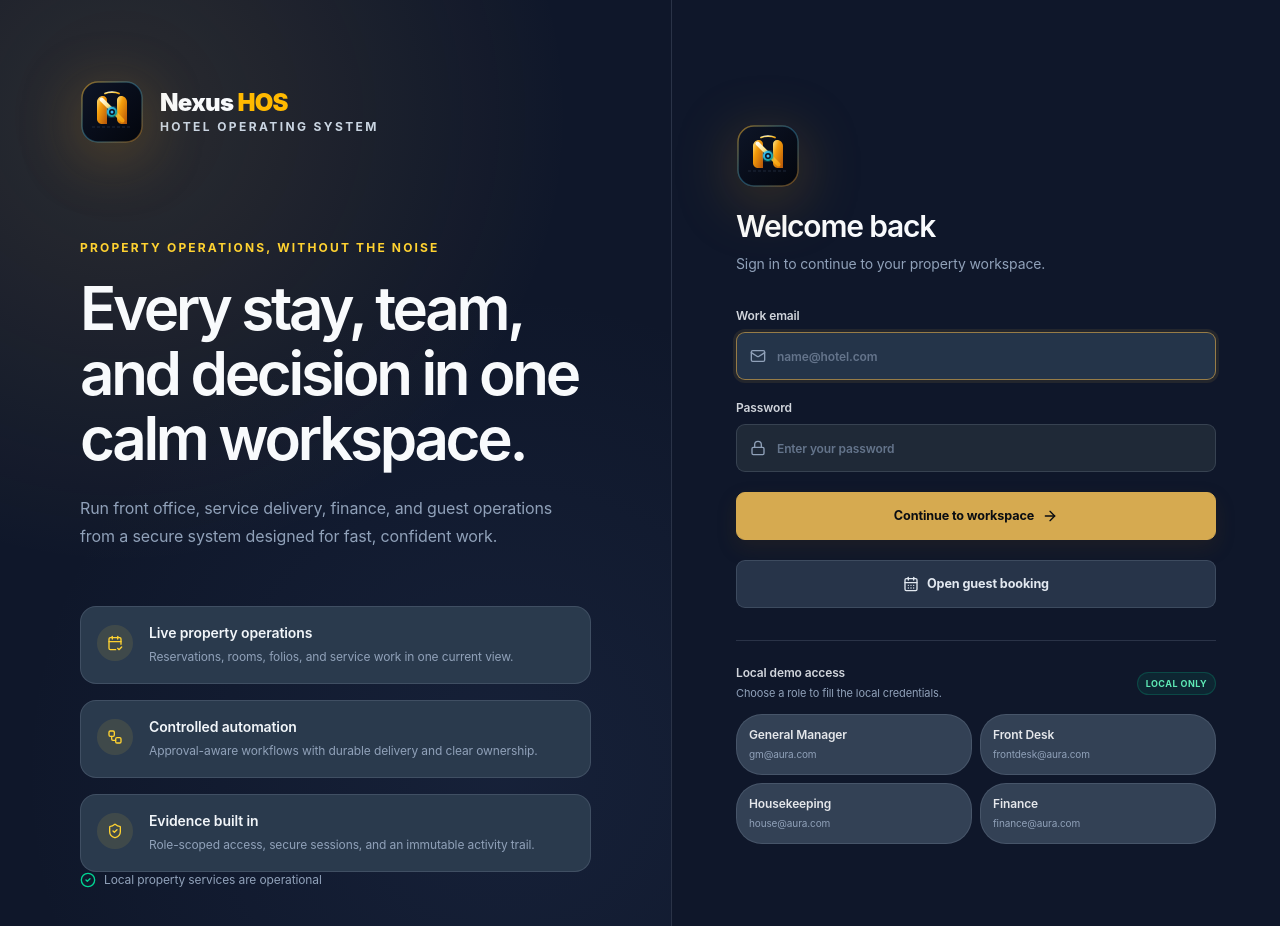
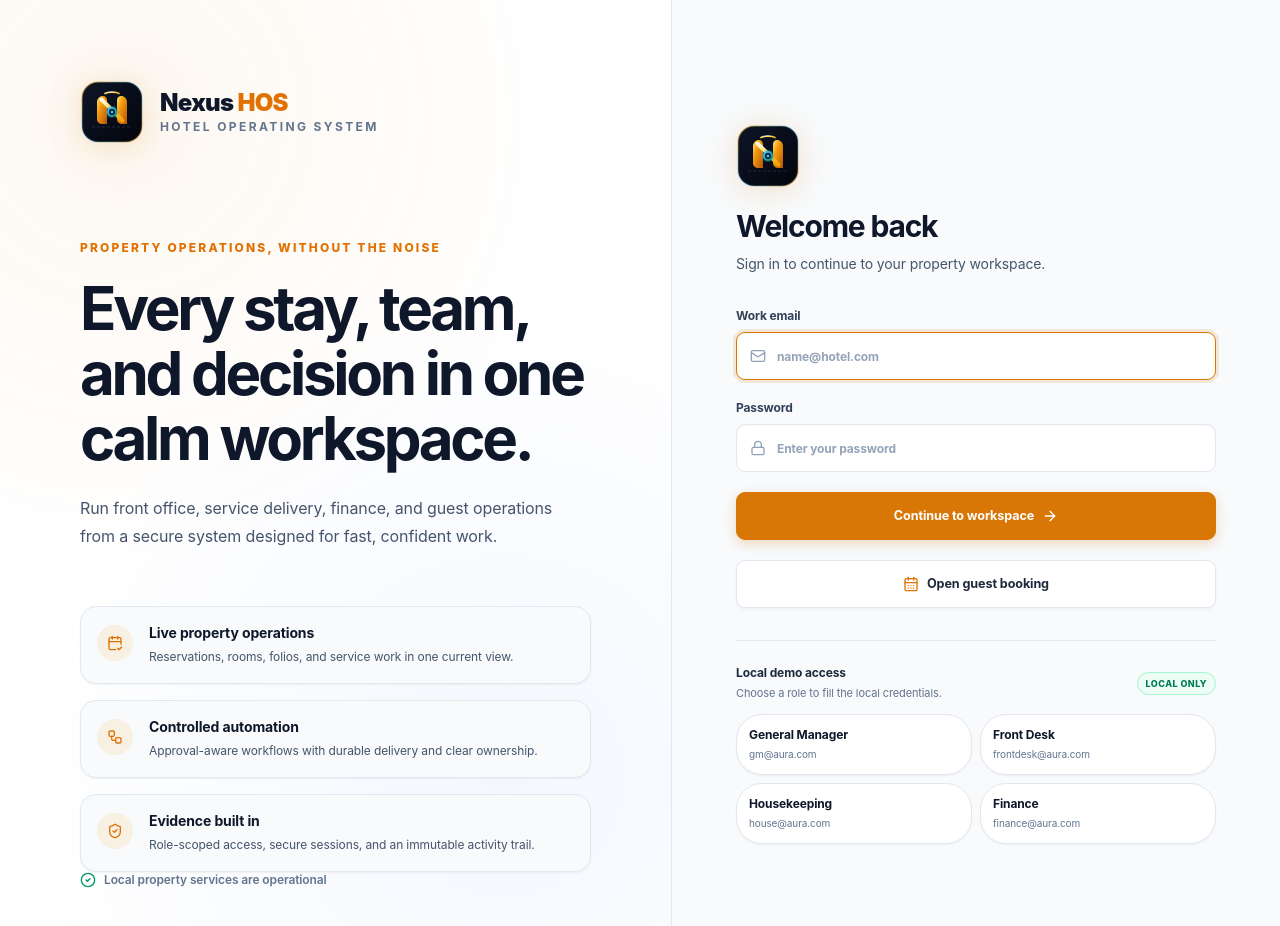
Before and after one commit to tanzeelsam-code/HMS, a React (Vite) app: page / in a window 1280 px wide. Shown: the top 926 px of the page. Built offline with nearby package versions, Linux system fonts and the light colour scheme; no server answers.

Commit message:
Transform UI to executive light presentation mode

```diff
--- a/package.json
+++ b/package.json
@@ -18,6 +18,7 @@
     "bootstrap:admin": "node scripts/bootstrap-admin.mjs"
   },
   "dependencies": {
+    "@supabase/supabase-js": "^2.110.8",
     "express": "^5.2.1",
     "lucide-react": "^0.469.0",
     "openai": "^6.48.0",
@@ -27,6 +28,7 @@
     "stripe": "^22.3.2"
   },
   "devDependencies": {
+    "@cloudflare/vite-plugin": "^1.47.0",
     "@tailwindcss/vite": "^4.0.0",
     "@types/react": "^18.3.18",
     "@types/react-dom": "^18.3.5",
--- a/src/components/LoginScreen.tsx
+++ b/src/components/LoginScreen.tsx
@@ -65,78 +65,78 @@ export const LoginScreen: React.FC<LoginScreenProps> = ({ onLogin, onBookStay })
   };
 
   return (
-    <main className="min-h-screen bg-[#0f172a] text-slate-100 lg:grid lg:grid-cols-[minmax(0,1.05fr)_minmax(520px,0.95fr)]">
-      <section className="relative hidden min-h-screen overflow-hidden border-r border-[var(--border-color)] lg:flex lg:flex-col lg:justify-between lg:p-14 xl:p-20">
-        <div className="absolute inset-0 bg-[radial-gradient(circle_at_18%_12%,rgba(214,170,80,0.14),transparent_28rem),radial-gradient(circle_at_75%_80%,rgba(74,104,163,0.12),transparent_30rem)]" />
-          <div className="relative">
+    <main className="min-h-screen bg-slate-50 text-slate-900 lg:grid lg:grid-cols-[minmax(0,1.05fr)_minmax(520px,0.95fr)]">
+      <section className="relative hidden min-h-screen overflow-hidden border-r border-slate-200 bg-white lg:flex lg:flex-col lg:justify-between lg:p-14 xl:p-20">
+        <div className="absolute inset-0 bg-[radial-gradient(circle_at_18%_12%,rgba(217,119,6,0.06),transparent_28rem),radial-gradient(circle_at_75%_80%,rgba(37,99,235,0.05),transparent_30rem)]" />
+        <div className="relative">
           <div className="flex items-center gap-4">
-            <BrandMark className="h-16 w-16 drop-shadow-[0_12px_30px_rgba(245,158,11,0.25)]" />
+            <BrandMark className="h-16 w-16 drop-shadow-[0_4px_16px_rgba(217,119,6,0.2)]" />
             <div>
-              <div className="text-2xl font-black tracking-[-0.03em] text-slate-50 leading-none">
-                Nexus <span className="text-amber-400">HOS</span>
+              <div className="text-2xl font-black tracking-[-0.03em] text-slate-900 leading-none">
+                Nexus <span className="text-amber-600">HOS</span>
               </div>
-              <div className="mt-1.5 text-xs font-bold uppercase tracking-[0.2em] text-slate-300 leading-none">Hotel operating system</div>
+              <div className="mt-1.5 text-xs font-bold uppercase tracking-[0.2em] text-slate-500 leading-none">Hotel operating system</div>
             </div>
           </div>
 
           <div className="mt-24 max-w-2xl">
-            <p className="text-xs font-bold uppercase tracking-[0.18em] text-amber-300">Property operations, without the noise</p>
-            <h1 className="mt-5 text-5xl font-semibold leading-[1.08] tracking-[-0.055em] text-slate-50 xl:text-6xl">
+            <p className="text-xs font-extrabold uppercase tracking-[0.18em] text-amber-600">Property operations, without the noise</p>
+            <h1 className="mt-5 text-5xl font-bold leading-[1.08] tracking-[-0.055em] text-slate-900 xl:text-6xl">
               Every stay, team, and decision in one calm workspace.
             </h1>
-            <p className="mt-6 max-w-xl text-base leading-7 text-slate-400">
+            <p className="mt-6 max-w-xl text-base leading-7 text-slate-600">
               Run front office, service delivery, finance, and guest operations from a secure system designed for fast, confident work.
             </p>
           </div>
 
           <div className="mt-14 grid max-w-2xl gap-4">
             {platformHighlights.map(({ icon: Icon, title, description }) => (
-              <div key={title} className="flex items-start gap-4 rounded-2xl border border-[var(--border-color)] bg-[var(--bg-card)] p-4">
-                <div className="mt-0.5 flex h-9 w-9 shrink-0 items-center justify-center rounded-xl bg-amber-300/10 text-amber-300">
+              <div key={title} className="flex items-start gap-4 rounded-2xl border border-slate-200 bg-slate-50 p-4 shadow-xs">
+                <div className="mt-0.5 flex h-9 w-9 shrink-0 items-center justify-center rounded-xl bg-amber-500/10 text-amber-600">
                   <Icon className="h-4 w-4" />
                 </div>
                 <div>
-                  <div className="text-sm font-semibold text-slate-100">{title}</div>
-                  <p className="mt-1 text-xs leading-5 text-slate-400">{description}</p>
+                  <div className="text-sm font-bold text-slate-900">{title}</div>
+                  <p className="mt-1 text-xs leading-5 text-slate-600">{description}</p>
                 </div>
               </div>
             ))}
           </div>
         </div>
 
-        <div className="relative flex items-center gap-2 text-xs text-slate-400">
-          <CheckCircle2 className="h-4 w-4 text-emerald-400" />
+        <div className="relative flex items-center gap-2 text-xs font-semibold text-slate-500">
+          <CheckCircle2 className="h-4 w-4 text-emerald-600" />
           Local property services are operational
         </div>
       </section>
 
-      <section className="flex min-h-screen items-center justify-center px-5 py-10 sm:px-8 lg:px-12">
+      <section className="flex min-h-screen items-center justify-center bg-slate-50 px-5 py-10 sm:px-8 lg:px-12">
         <div className="w-full max-w-[480px]">
           <div className="mb-9 flex items-center gap-3.5 lg:hidden">
             <BrandMark className="h-14 w-14" />
             <div>
-              <div className="text-xl font-black text-slate-50 leading-none">
-                Nexus <span className="text-amber-400">HOS</span>
+              <div className="text-xl font-black text-slate-900 leading-none">
+                Nexus <span className="text-amber-600">HOS</span>
               </div>
-              <div className="mt-1 text-xs font-bold uppercase tracking-[0.18em] text-slate-300 leading-none">Hotel operating system</div>
+              <div className="mt-1 text-xs font-bold uppercase tracking-[0.18em] text-slate-500 leading-none">Hotel operating system</div>
             </div>
           </div>
 
           <div className="mb-8">
-            <BrandMark className="mb-5 h-16 w-16 drop-shadow-[0_12px_30px_rgba(245,158,11,0.25)]" />
-            <h2 className="text-3xl font-semibold tracking-[-0.04em] text-slate-50">Welcome back</h2>
-            <p className="mt-2 text-sm leading-6 text-slate-400">Sign in to continue to your property workspace.</p>
+            <BrandMark className="mb-5 h-16 w-16 drop-shadow-[0_4px_16px_rgba(217,119,6,0.2)]" />
+            <h2 className="text-3xl font-bold tracking-[-0.04em] text-slate-900">Welcome back</h2>
+            <p className="mt-2 text-sm leading-6 text-slate-600">Sign in to continue to your property workspace.</p>
           </div>
 
           <form onSubmit={handleSubmit} className="space-y-5" aria-label="Staff sign in">
             {error && (
-              <div role="alert" className="flex items-start gap-3 rounded-xl border border-rose-400/25 bg-rose-400/[0.08] px-4 py-3 text-sm text-rose-200">
-                <AlertTriangle className="mt-0.5 h-4 w-4 shrink-0" />
+              <div role="alert" className="flex items-start gap-3 rounded-xl border border-rose-200 bg-rose-50 px-4 py-3 text-sm text-rose-800 font-semibold">
+                <AlertTriangle className="mt-0.5 h-4 w-4 shrink-0 text-rose-600" />
                 <span>{error}</span>
               </div>
             )}
 
-            <label htmlFor="login-email" className="block text-xs font-semibold text-gray-300">
+            <label htmlFor="login-email" className="block text-xs font-bold text-slate-700">
               Work email
               <span className="relative mt-2 block">
                 <Mail className="absolute left-3.5 top-1/2 h-4 w-4 -translate-y-1/2 text-slate-400" />
@@ -154,7 +154,7 @@ export const LoginScreen: React.FC<LoginScreenProps> = ({ onLogin, onBookStay })
               </span>
             </label>
 
-            <label htmlFor="login-password" className="block text-xs font-semibold text-gray-300">
+            <label htmlFor="login-password" className="block text-xs font-bold text-slate-700">
               Password
               <span className="relative mt-2 block">
                 <Lock className="absolute left-3.5 top-1/2 h-4 w-4 -translate-y-1/2 text-slate-400" />
@@ -178,20 +178,20 @@ export const LoginScreen: React.FC<LoginScreenProps> = ({ onLogin, onBookStay })
 
             {onBookStay && (
               <button type="button" onClick={onBookStay} className="btn-secondary h-12 w-full text-sm">
-                <CalendarDays className="h-4 w-4" />
+                <CalendarDays className="h-4 w-4 text-amber-600" />
                 Open guest booking
               </button>
             )}
           </form>
 
           {showDemoAccounts && (
-            <section className="mt-8 border-t border-[var(--border-color)] pt-6" aria-labelledby="demo-accounts-title">
+            <section className="mt-8 border-t border-slate-200 pt-6" aria-labelledby="demo-accounts-title">
               <div className="mb-3 flex items-center justify-between gap-3">
                 <div>
-                  <h3 id="demo-accounts-title" className="text-xs font-semibold text-gray-300">Local demo access</h3>
-                  <p className="mt-1 text-[11px] text-slate-400">Choose a role to fill the local credentials.</p>
+                  <h3 id="demo-accounts-title" className="text-xs font-bold text-slate-800">Local demo access</h3>
+                  <p className="mt-1 text-[11px] text-slate-500">Choose a role to fill the local credentials.</p>
                 </div>
-                <span className="rounded-full border border-emerald-400/20 bg-emerald-400/[0.08] px-2 py-1 text-[9px] font-bold uppercase tracking-wider text-emerald-300">Local only</span>
+                <span className="rounded-full border border-emerald-200 bg-emerald-50 px-2 py-1 text-[9px] font-extrabold uppercase tracking-wider text-emerald-700">Local only</span>
               </div>
               <div className="grid grid-cols-2 gap-2">
                 {SEED_CREDENTIALS.map((credential) => (
@@ -203,10 +203,10 @@ export const LoginScreen: React.FC<LoginScreenProps> = ({ onLogin, onBookStay })
                       setPassword(credential.password);
                       setError('');
                     }}
-                    className="rounded-xl border border-[var(--border-color)] bg-[var(--bg-surface)] px-3 py-3 text-left transition-colors hover:border-amber-300/30 hover:bg-[var(--bg-surface-elevated)]"
+                    className="rounded-xl border border-slate-200 bg-white p-3 text-left transition-colors hover:border-amber-300 hover:bg-slate-50 shadow-xs"
                   >
-                    <span className="block text-xs font-semibold text-gray-200">{credential.role}</span>
-                    <span className="mt-1 block truncate text-[10px] text-slate-400">{credential.email}</span>
+                    <span className="block text-xs font-bold text-slate-900">{credential.role}</span>
+                    <span className="mt-1 block truncate text-[10px] text-slate-500">{credential.email}</span>
                   </button>
                 ))}
               </div>
--- a/src/index.css
+++ b/src/index.css
@@ -1,33 +1,33 @@
 @import "tailwindcss";
 
 :root {
-  color-scheme: dark;
-  --bg-primary: #0f172a;
-  --bg-secondary: #1e293b;
-  --bg-surface: #334155;
-  --bg-surface-elevated: #3b4b5f;
-  --bg-card: #2a3a4d;
-  --bg-card-hover: #314357;
+  color-scheme: light;
+  --bg-primary: #f8fafc;
+  --bg-secondary: #f1f5f9;
+  --bg-surface: #ffffff;
+  --bg-surface-elevated: #ffffff;
+  --bg-card: #ffffff;
+  --bg-card-hover: #f8fafc;
 
-  --accent-gold: #d4a348;
-  --accent-gold-hover: #e0b76a;
-  --accent-gold-soft: rgba(212, 163, 72, 0.14);
-  --accent-blue: #5b8def;
-  --accent-emerald: #38b98a;
-  --accent-purple: #9b7ae8;
-  --accent-rose: #e66b83;
-  --accent-cyan: #4bb4c7;
+  --accent-gold: #d97706;
+  --accent-gold-hover: #b45309;
+  --accent-gold-soft: rgba(217, 119, 6, 0.08);
+  --accent-blue: #2563eb;
+  --accent-emerald: #059669;
+  --accent-purple: #7c3aed;
+  --accent-rose: #e11d48;
+  --accent-cyan: #0891b2;
 
-  --text-main: #f8fafc;
-  --text-muted: #94a3b8;
+  --text-main: #0f172a;
+  --text-muted: #475569;
   --text-dim: #64748b;
 
-  --border-color: rgba(148, 163, 184, 0.2);
-  --border-strong: rgba(148, 163, 184, 0.35);
-  --border-highlight: rgba(212, 163, 72, 0.42);
+  --border-color: #e2e8f0;
+  --border-strong: #cbd5e1;
+  --border-highlight: rgba(217, 119, 6, 0.4);
 
-  --shadow-subtle: 0 12px 32px rgba(2, 6, 23, 0.18);
-  --shadow-elevated: 0 20px 48px rgba(2, 6, 23, 0.26);
+  --shadow-subtle: 0 4px 20px -2px rgba(15, 23, 42, 0.05), 0 2px 6px -1px rgba(15, 23, 42, 0.03);
+  --shadow-elevated: 0 20px 40px -15px rgba(15, 23, 42, 0.08), 0 8px 16px -6px rgba(15, 23, 42, 0.04);
 
   --radius-sm: 9px;
   --radius-md: 14px;
@@ -61,8 +61,8 @@ body {
   line-height: 1.5;
   letter-spacing: -0.008em;
   background:
-    radial-gradient(circle at 80% -20%, rgba(88, 113, 168, 0.18), transparent 34rem),
-    radial-gradient(circle at 5% 0%, rgba(212, 163, 72, 0.1), transparent 28rem),
+    radial-gradient(circle at 80% -20%, rgba(217, 119, 6, 0.06), transparent 38rem),
+    radial-gradient(circle at 5% 0%, rgba(37, 99, 235, 0.05), transparent 32rem),
     var(--bg-primary);
 }
 
@@ -79,8 +79,8 @@ select {
 }
 
 ::selection {
-  color: #0a0d12;
-  background: #e5bb68;
+  color: #0f172a;
+  background: #fde68a;
 }
 
 :focus-visible {
@@ -109,7 +109,7 @@ select {
   min-height: calc(100vh - 76px);
   padding: 28px clamp(20px, 2.4vw, 40px) 48px;
   overflow: auto;
-  background: linear-gradient(180deg, rgba(30, 41, 59, 0.5), rgba(15, 23, 42, 0) 18rem);
+  background: linear-gradient(180deg, rgba(241, 245, 249, 0.6), rgba(248, 250, 252, 0) 18rem);
 }
 
 .workspace-view {
@@ -167,15 +167,15 @@ select {
 }
 
 .surface-panel-quiet {
-  border: 1px solid rgba(148, 163, 184, 0.13);
+  border: 1px solid var(--border-color);
   border-radius: var(--radius-md);
-  background: rgba(30, 41, 59, 0.72);
+  background: #f8fafc;
 }
 
 .glass-panel-gold {
   border: 1px solid var(--border-highlight);
   border-radius: var(--radius-lg);
-  background: linear-gradient(145deg, rgba(214, 170, 80, 0.1), rgba(16, 24, 39, 0.98) 56%);
+  background: linear-gradient(145deg, rgba(254, 243, 199, 0.6), rgba(255, 255, 255, 0.98) 56%);
   box-shadow: var(--shadow-subtle);
 }
 
@@ -189,7 +189,7 @@ select {
 .glass-card:hover {
   border-color: var(--border-strong);
   background: var(--bg-card-hover);
-  box-shadow: 0 12px 28px rgba(0, 0, 0, 0.16);
+  box-shadow: 0 8px 24px -4px rgba(15, 23, 42, 0.08);
 }
 
 .metric-card {
@@ -197,7 +197,8 @@ select {
   padding: 20px;
   border: 1px solid var(--border-color);
   border-radius: var(--radius-md);
-  background: linear-gradient(150deg, rgba(51, 65, 85, 0.96), rgba(42, 58, 77, 0.96));
+  background: #ffffff;
+  box-shadow: var(--shadow-subtle);
 }
 
 .metric-label {
@@ -238,15 +239,17 @@ select {
   text-align: left;
   border: 1px solid var(--border-color);
   border-radius: var(--radius-md);
-  background: linear-gradient(150deg, rgba(51, 65, 85, 0.96), rgba(42, 58, 77, 0.96));
+  background: #ffffff;
+  box-shadow: var(--shadow-subtle);
   cursor: pointer;
-  transition: transform 160ms ease, border-color 160ms ease, background-color 160ms ease;
+  transition: transform 160ms ease, border-color 160ms ease, background-color 160ms ease, box-shadow 160ms ease;
 }
 
 .overview-metric:hover:not(:disabled) {
   z-index: 1;
   border-color: var(--border-strong);
-  background: linear-gradient(150deg, rgba(59, 75, 95, 0.98), rgba(49, 67, 87, 0.98));
+  background: #ffffff;
+  box-shadow: var(--shadow-elevated);
   transform: translateY(-2px);
 }
 
@@ -285,12 +288,12 @@ select {
   width: 15px;
   height: 15px;
   margin-top: 2px;
-  color: #59667b;
+  color: #94a3b8;
   transition: color 160ms ease, transform 160ms ease;
 }
 
 .overview-metric:hover .overview-metric-arrow {
-  color: #e6bd68;
+  color: var(--accent-gold);
   transform: translateX(2px);
 }
 
@@ -309,7 +312,7 @@ select {
 }
 
 .overview-action-row:hover {
-  background: rgba(255, 255, 255, 0.035);
+  background: rgba(15, 23, 42, 0.03);
 }
 
 .overview-action-icon {
@@ -323,11 +326,12 @@ select {
   align-items: center;
   gap: 10px;
   padding: 11px 14px;
-  color: #d8dee9;
+  color: #334155;
   text-align: left;
   border: 1px solid var(--border-color);
   border-radius: var(--radius-sm);
-  background: rgba(255, 255, 255, 0.03);
+  background: #ffffff;
+  box-shadow: 0 2px 4px rgba(15, 23, 42, 0.03);
   cursor: pointer;
   font-size: 0.78rem;
   font-weight: 650;
@@ -335,9 +339,9 @@ select {
 }
 
 .overview-quick-action:hover {
-  color: #fff;
+  color: #0f172a;
   border-color: var(--border-strong);
-  background: rgba(255, 255, 255, 0.055);
+  background: #f8fafc;
 }
 
 .section-heading {
@@ -354,13 +358,13 @@ select {
 }
 
 .text-gold-gradient {
-  color: #e6bd68;
+  color: #b45309;
   background: none;
   -webkit-text-fill-color: currentColor;
 }
 
 .text-blue-gradient {
-  color: #8fb4ff;
+  color: #1d4ed8;
   background: none;
   -webkit-text-fill-color: currentColor;
 }
@@ -383,33 +387,33 @@ select {
 }
 
 .badge-occupied {
-  color: #75d7b5;
-  border-color: rgba(56, 185, 138, 0.28);
-  background: rgba(56, 185, 138, 0.1);
+  color: #047857;
+  border-color: #a7f3d0;
+  background: #ecfdf5;
 }
 
 .badge-vacant {
-  color: #8fb4ff;
-  border-color: rgba(91, 141, 239, 0.28);
-  background: rgba(91, 141, 239, 0.1);
+  color: #1d4ed8;
+  border-color: #bfdbfe;
+  background: #eff6ff;
 }
 
 .badge-reserved {
-  color: #e6bd68;
-  border-color: rgba(214, 170, 80, 0.3);
-  background: rgba(214, 170, 80, 0.1);
+  color: #b45309;
+  border-color: #fde68a;
+  background: #fffbeb;
 }
 
 .badge-dirty {
-  color: #f099aa;
-  border-color: rgba(230, 107, 131, 0.28);
-  background: rgba(230, 107, 131, 0.1);
+  color: #be123c;
+  border-color: #fecdd3;
+  background: #fff1f2;
 }
 
 .badge-maintenance {
-  color: #b9a3f3;
-  border-color: rgba(155, 122, 232, 0.28);
-  background: rgba(155, 122, 232, 0.1);
+  color: #6d28d9;
+  border-color: #ddd6fe;
+  background: #f5f3ff;
 }
 
 /* Controls */
@@ -431,34 +435,35 @@ select {
 }
 
 .btn-primary {
-  color: #0a0d12;
-  border: 1px solid #d6aa50;
-  background: #d6aa50;
-  box-shadow: 0 8px 20px rgba(88, 62, 18, 0.2);
+  color: #ffffff;
+  border: 1px solid #d97706;
+  background: #d97706;
+  box-shadow: 0 4px 12px rgba(217, 119, 6, 0.25);
 }
 
 .btn-primary:hover:not(:disabled) {
-  border-color: var(--accent-gold-hover);
-  background: var(--accent-gold-hover);
-  box-shadow: 0 10px 24px rgba(88, 62, 18, 0.28);
+  border-color: #b45309;
+  background: #b45309;
+  box-shadow: 0 6px 16px rgba(217, 119, 6, 0.35);
 }
 
 .btn-secondary {
-  color: #e2e8f0;
+  color: #1e293b;
   border: 1px solid var(--border-color);
-  background: #273449;
+  background: #ffffff;
+  box-shadow: 0 2px 4px rgba(15, 23, 42, 0.04);
 }
 
 .btn-secondary:hover:not(:disabled) {
-  color: #fff;
+  color: #0f172a;
   border-color: var(--border-strong);
-  background: #2c3d52;
+  background: #f8fafc;
 }
 
 .btn-danger {
-  color: #f5a7b5;
-  border: 1px solid rgba(230, 107, 131, 0.25);
-  background: rgba(230, 107, 131, 0.08);
+  color: #be123c;
+  border: 1px solid #fecdd3;
+  background: #fff1f2;
 }
 
 .btn-primary:disabled,
@@ -476,12 +481,13 @@ select {
   border: 1px solid var(--border-color);
   border-radius: var(--radius-sm);
   outline: none;
-  background: #1f2937;
+  background: #ffffff;
+  box-shadow: inset 0 1px 2px rgba(15, 23, 42, 0.04);
   transition: border-color 160ms ease, box-shadow 160ms ease, background-color 160ms ease;
 }
 
 .field-control::placeholder {
-  color: #64748b;
+  color: #94a3b8;
 }
 
 .field-control:hover {
@@ -489,9 +495,9 @@ select {
 }
 
 .field-control:focus {
-  border-color: rgba(212, 163, 72, 0.65);
-  box-shadow: 0 0 0 3px rgba(212, 163, 72, 0.1);
-  background: #243449;
+  border-color: #d97706;
+  box-shadow: 0 0 0 3px rgba(217, 119, 6, 0.15);
+  background: #ffffff;
 }
 
 .empty-state {
@@ -502,14 +508,14 @@ select {
   padding: 40px;
   color: var(--text-muted);
   text-align: center;
-  border: 1px dashed rgba(148, 163, 184, 0.25);
+  border: 1px dashed #cbd5e1;
   border-radius: var(--radius-lg);
-  background: rgba(30, 41, 59, 0.5);
+  background: #ffffff;
 }
 
 /* Scrollbars */
 * {
-  scrollbar-color: #475569 transparent;
+  scrollbar-color: #cbd5e1 transparent;
   scrollbar-width: thin;
 }
 
@@ -525,12 +531,12 @@ select {
 ::-webkit-scrollbar-thumb {
   border: 2px solid transparent;
   border-radius: 999px;
-  background: #475569;
+  background: #cbd5e1;
   background-clip: padding-box;
 }
 
 ::-webkit-scrollbar-thumb:hover {
-  background: #64748b;
+  background: #94a3b8;
   background-clip: padding-box;
 }
 
```
Also changed, not shown: src/App.tsx (+10 -10 lines), src/components/Navbar.tsx (+47 -42 lines), src/components/Sidebar.tsx (+20 -20 lines), 1 other file (tests, documents, lock files or other folders).
